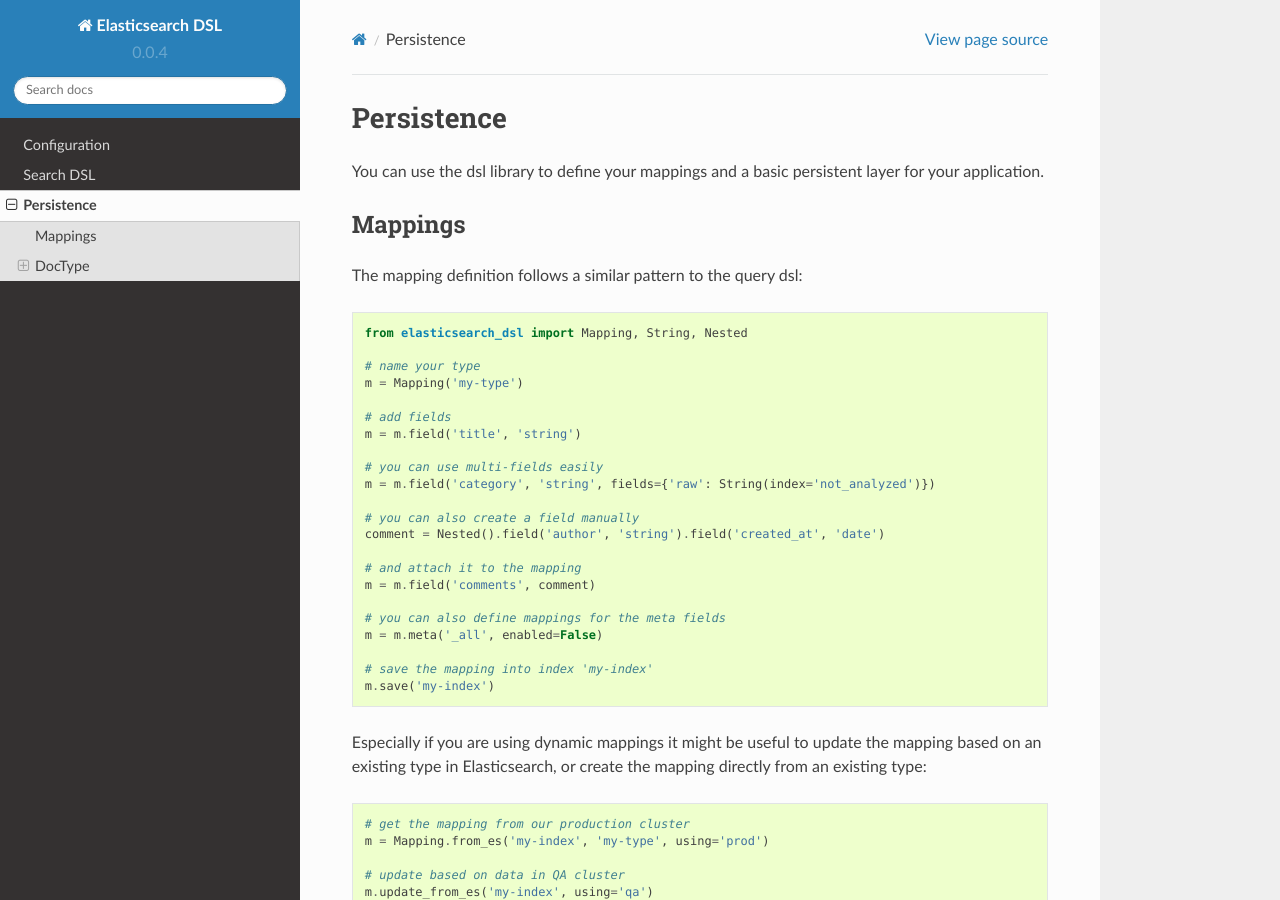
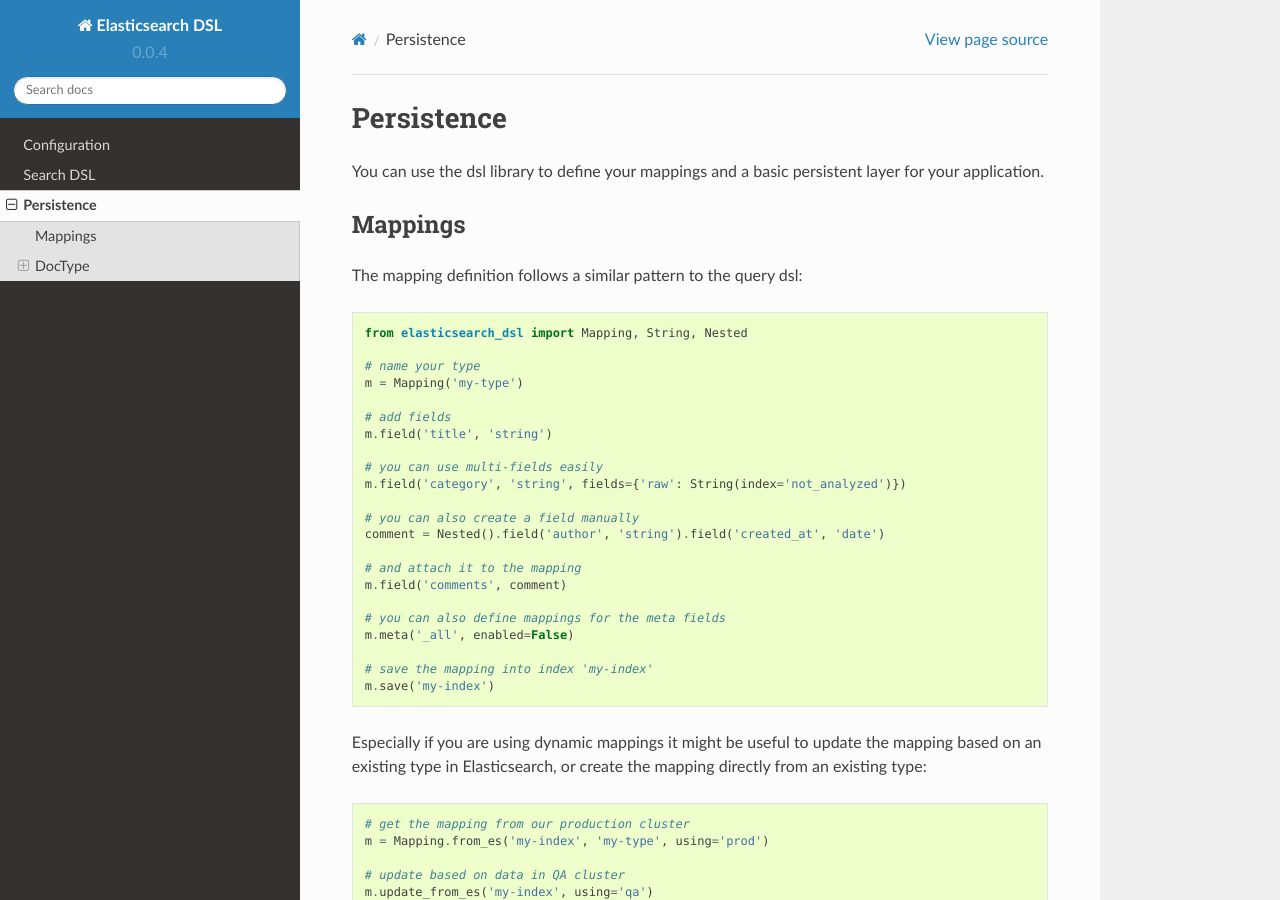
Before and after one commit to elastic/elasticsearch-dsl-py, a Sphinx documentation site: the page built from docs/persistence.rst, in a window 1280 px wide and 900 px high. Built offline with Sphinx 7.4.7 and the Read the Docs theme 2.0.0, drawn with Linux system fonts in a browser that asks for light colours.

Commit message:
No need to chain mapping, it is modified in-place

```diff
--- a/docs/persistence.rst
+++ b/docs/persistence.rst
@@ -19,19 +19,19 @@
     m = Mapping('my-type')
 
     # add fields
-    m = m.field('title', 'string')
+    m.field('title', 'string')
 
     # you can use multi-fields easily
-    m = m.field('category', 'string', fields={'raw': String(index='not_analyzed')})
+    m.field('category', 'string', fields={'raw': String(index='not_analyzed')})
 
     # you can also create a field manually
     comment = Nested().field('author', 'string').field('created_at', 'date')
 
     # and attach it to the mapping
-    m = m.field('comments', comment)
+    m.field('comments', comment)
 
     # you can also define mappings for the meta fields
-    m = m.meta('_all', enabled=False)
+    m.meta('_all', enabled=False)
 
     # save the mapping into index 'my-index'
     m.save('my-index')
```
